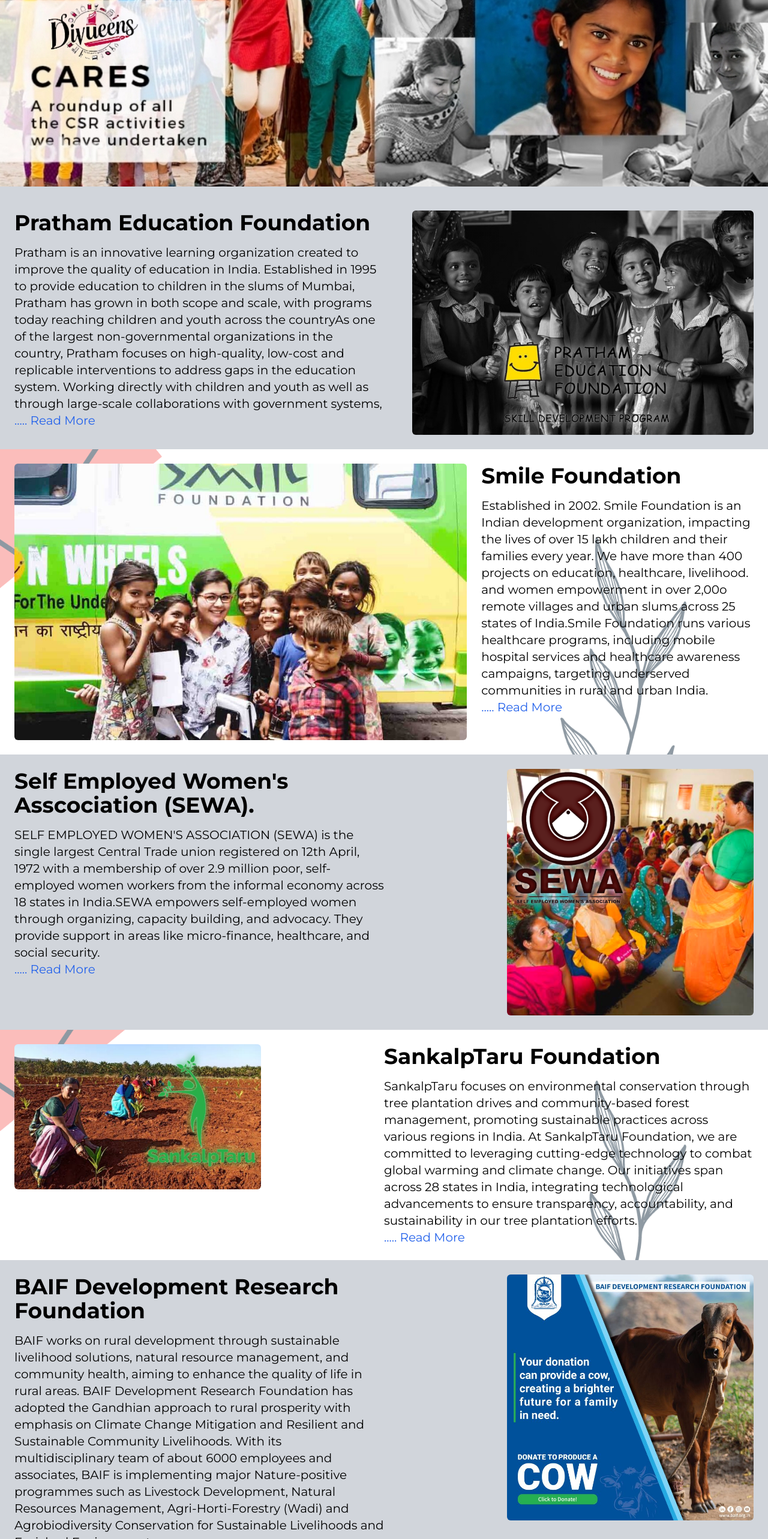
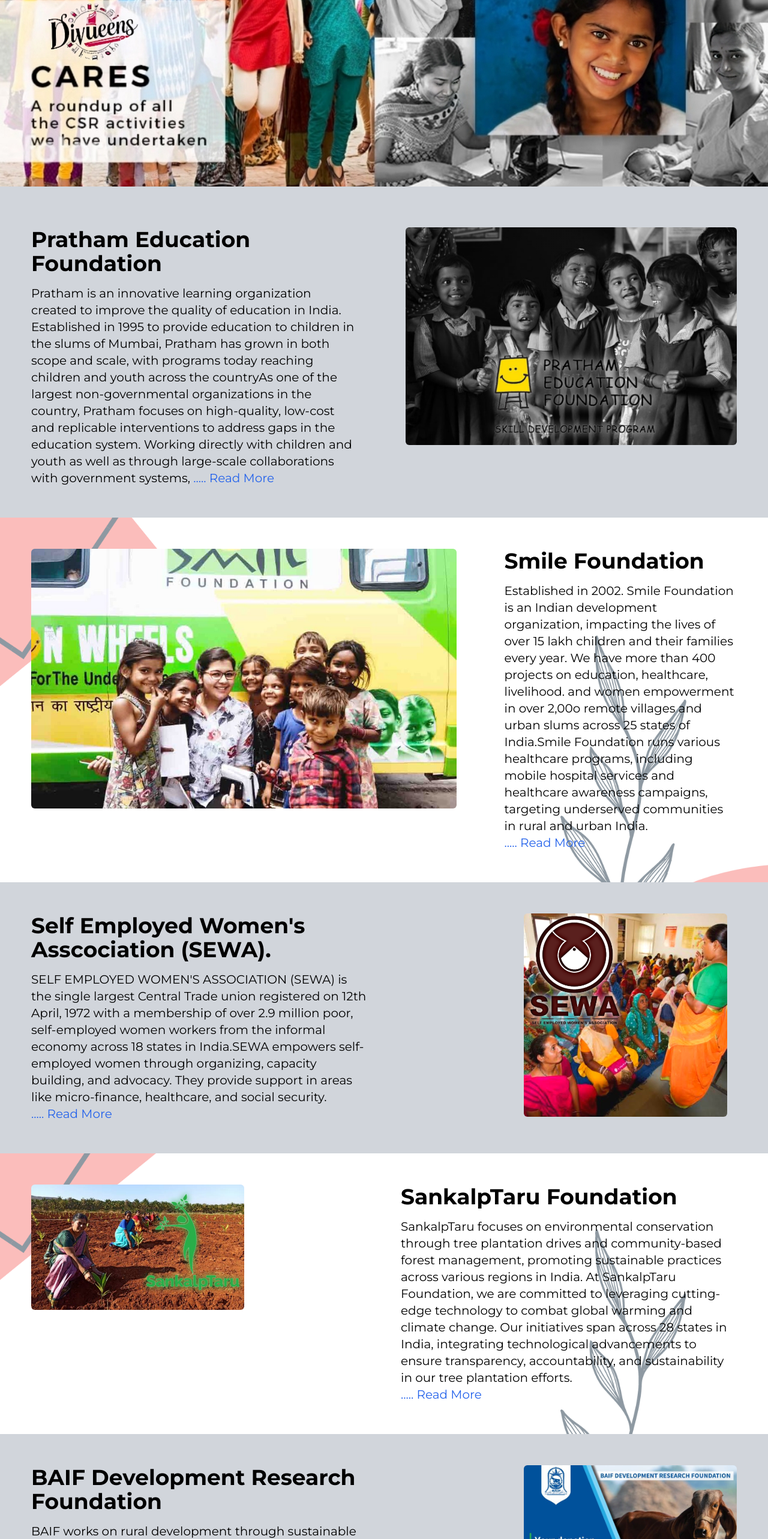
Before and after one commit to mr0-0kushal/Divueens-CSR, a React (Vite) app: page / in a window 1280 px wide. Shown: the part 234-2800 px from the top of the page at 60% size. Built offline with nearby package versions, Linux system fonts and the light colour scheme.

Commit message:
Fourth Commit

```diff
--- a/src/components/DivueensCSR.jsx
+++ b/src/components/DivueensCSR.jsx
@@ -67,53 +67,54 @@
                 <img src="/images/TopBanner_mobile.jpg" alt="BannerMobile" className="h-full w-full object-cover lg:hidden" />
             </div>
             <div className="content flex min-h-52 p-6 flex-col gap-6 lg:flex-row lg:justify-between">
-                <div className="text flex h-full w-full lg:w-1/2 flex-col gap-4 normal-hidden">
+                <div className="text flex h-full w-full lg:w-1/2 flex-col gap-4 normal-hidden lg:p-7">
+
                     <h1 className="text-4xl font-bold">{cardHeadings[1]}</h1>
                     <p className="text-wrap text-left text-xl">{cardParas[1]}<a href='https://www.pratham.org/' className="text-blue-600">..... Read More</a></p>
                 </div>
-                <div className="image lg:h-1/3 lg:w1/3 reverse-hidden rounded-md overflow-hidden">
-                    <img src="/images/pratham.png" alt="Pratham" className="h-full w-full" />
+                <div className="image lg:h-1/3 lg:w1/3 reverse-hidden overflow-hidden lg:p-7">
+                    <img src="/images/pratham.png" alt="Pratham" className="h-full w-full rounded-md" />
                 </div>
             </div>
             <div className="content box-border flex min-h-52 w-full flex-col gap-6 lg:flex-row-reverse lg:justify-between bg-cover bg-center bg-no-repeat bg-fixed p-6" style={{backgroundImage:'url(/images/cardBgmobile.png)'}}>
-                <div className="text flex h-full w-full lg:w-1/2 flex-col gap-4 reverse-hidden">
+                <div className="text flex h-full w-full lg:w-1/2 flex-col gap-4 reverse-hidden lg:p-7">
                     <h1 className="text-4xl font-bold">{cardHeadings[2]}</h1>
                     <p className="text-wrap text-left text-xl">{cardParas[2]}<br /> <a href="https://www.smilefoundationindia.org/our-story/" className="text-blue-600">..... Read More</a></p>
                 </div>
-                <div className="image lg:h-1/3 lg:w1/3 normal-hidden rounded-md overflow-hidden">
-                    <img src="/images/smilefoundation.jpg" alt="Smile Foundation" className="h-full w-full" />
+                <div className="image lg:h-1/3 lg:w1/3 normal-hidden overflow-hidden lg:p-7">
+                    <img src="/images/smilefoundation.jpg" alt="Smile Foundation" className="h-full w-full rounded-md" />
                 </div>
             </div>
             <div className="content flex flex-col gap-6 min-h-52 lg:flex-row lg:justify-between p-6">
-                <div className="text flex h-full w-full lg:w-1/2 flex-col gap-4 normal-hidden">
+                <div className="text flex h-full w-full lg:w-1/2 flex-col gap-4 normal-hidden lg:p-7">
                     <h1 className="text-4xl font-bold">{cardHeadings[3]}</h1>
                     <p class="text-wrap text-left text-xl">{cardParas[3]}<br /><a href="https://www.sewa.org/about-us/" className="text-blue-600">..... Read More</a></p>
                 </div>
-                <div class="image lg:h-1/3 lg:w-1/3 reverse-hidden rounded-md overflow-hidden">
-                    <img src="/images/sewa.jpeg" alt="SEWA" className="h-full w-full" />
+                <div class="image lg:h-1/3 lg:w-1/3 reverse-hidden rounded-md overflow-hidden px-7 py-7 pr-11">
+                    <img src="/images/sewa.jpeg" alt="SEWA" className="h-full w-full rounded-md" />
                 </div>
             </div>
             <div className="content box-border flex min-h-52 w-full flex-col gap-6 lg:flex-row-reverse lg:justify-between bg-cover bg-center bg-no-repeat bg-fixed p-6" style={{backgroundImage:'url(/images/cardBgmobile.png)'}}>
-                <div className="text flex h-full w-full lg:w-1/2 flex-col gap-4 reverse-hidden">
+                <div className="text flex h-full w-full lg:w-1/2 flex-col gap-4 reverse-hidden lg:p-7">
                     <h1 className="text-4xl font-bold">{cardHeadings[4]}</h1>
                     <p className="text-wrap text-left text-xl">{cardParas[4]}<br /><a href="https://sankalptaru.org/" className="text-blue-600">..... Read More</a></p>
                 </div>
-                <div class="image lg:h-1/3 lg:w-1/3 normal-hidden rounded-md overflow-hidden">
-                    <img src="/images/sankalpTaru.jpg" alt="SankalpTaru" className="h-full w-full" />
+                <div class="image lg:h-1/3 lg:w-1/3 normal-hidden lg:p-7 overflow-hidden">
+                    <img src="/images/sankalpTaru.jpg" alt="SankalpTaru" className="h-full w-full rounded-md" />
                 </div>
             </div>
             <div className="content flex flex-col min-h-52 gap-6 lg:flex-row lg:justify-between p-6">
-                <div className="text flex h-full w-full lg:w-1/2 flex-col gap-4 normal-hidden">
+                <div className="text flex h-full w-full lg:w-1/2 flex-col gap-4 normal-hidden lg:p-7">
                     <h1 className="text-4xl font-bold">{cardHeadings[5]}</h1>
                     <p className="text-wrap text-left text-xl">{cardParas[5]}<br /><a href="https://baif.org.in/who-we-are/overview" className="text-blue-600">..... Read More</a></p>
                 </div>
-                <div className="image lg:h-1/3 lg:w-1/3 reverse-hidden rounded-md overflow-hidden">
-                    <img src="/images/BAIF.jpeg" alt="BAIF" className="h-full w-full" />
+                <div className="image lg:h-1/3 lg:w-1/3 reverse-hidden lg:p-7 overflow-hidden">
+                    <img src="/images/BAIF.jpeg" alt="BAIF" className="h-full w-full rounded-md" />
                 </div>
             </div>
             <div className="csrDescription flex flex-col gap-6 items-center vertical-bg min-h-52 p-6" style={{backgroundImage:'url(/images/cardBgmobile.png)'}}>
                 <h1 className="headingText text-4xl font-bold text-center">Our CSR</h1>
-                <h3 className="subHeadingText text-wrap w-2/3 text-center text-xl ">Lorem ipsum dolor sit amet consectetur adipisicing elit. Illum perspiciatis architecto, excepturi quas delectus tempore laboriosam quaerat harum magnam dignissimos?</h3>
+                <h3 className="subHeadingText text-wrap w-3/4 text-center text-xl ">Lorem ipsum dolor sit amet consectetur adipisicing elit. Illum perspiciatis architecto, excepturi quas delectus tempore laboriosam quaerat harum magnam dignissimos?</h3>
             </div>
             <Slider />
         </div>
--- a/src/components/Slider.jsx
+++ b/src/components/Slider.jsx
@@ -38,7 +38,7 @@
     ];
 
     return (
-        <div className="slideBar flex items-center justify-center flex-col min-h-60 p-6 bg-transparent">
+        <div className="slideBar flex items-center justify-center flex-col min-h-60 p-3 lg:p-6 bg-transparent">
             <Swiper
                 breakpoints={{
                     340: {
@@ -56,7 +56,7 @@
                     clickable: true
                 }}
                 modules={[FreeMode, Pagination]}
-                className='max-w-[100%] lg:max-w[80%]'>
+                className='max-w-[90%] lg:max-w[80%]'>
 
                 {ServiceData.map((item) => (
                     <SwiperSlide key={item.title} className='p-4'>
@@ -64,7 +64,7 @@
                             <div className="absolute inset-0 bg-cover bg-center" style={{backgroundImage:`url(${item.backgroundImage})`}} />
                             <div className="absolute inset-0 bg-[#FBBDBB] opacity-10 hover:opacity-50" />
                             <div className="relative flex flex-col gap-3">
-                                <h1 className='text-xl lg:text-2xl'>{item.title}</h1>
+                                <h1 className='text-xl lg:text-2xl font-bold'>{item.title}</h1>
                                 <p className="text-sm lg:text-[18px]">{item.content}</p>
                            </div>
                         </div>
```
